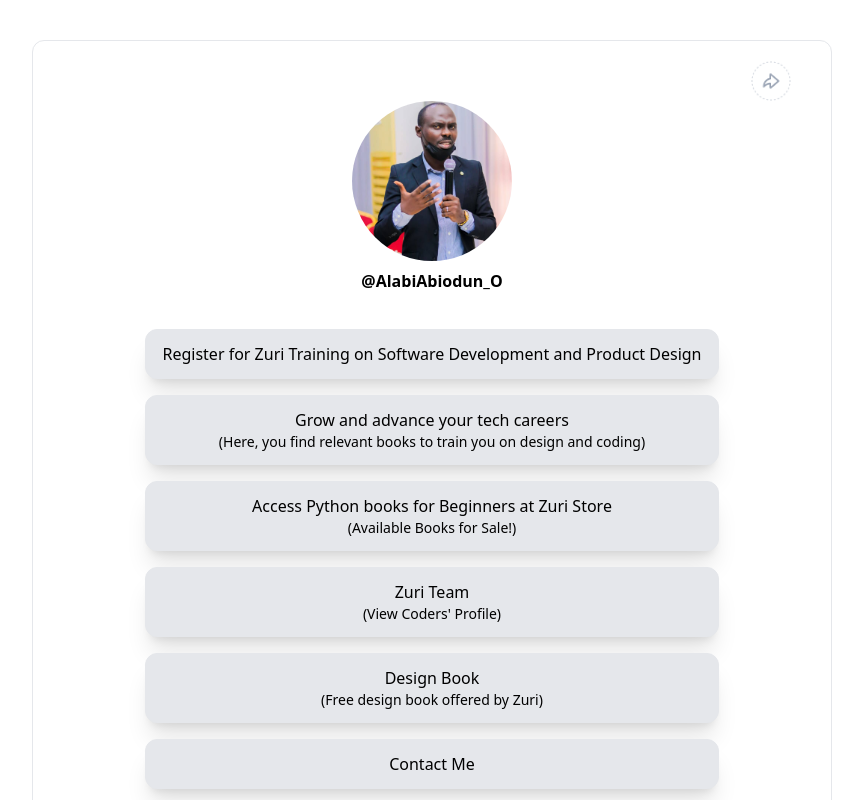
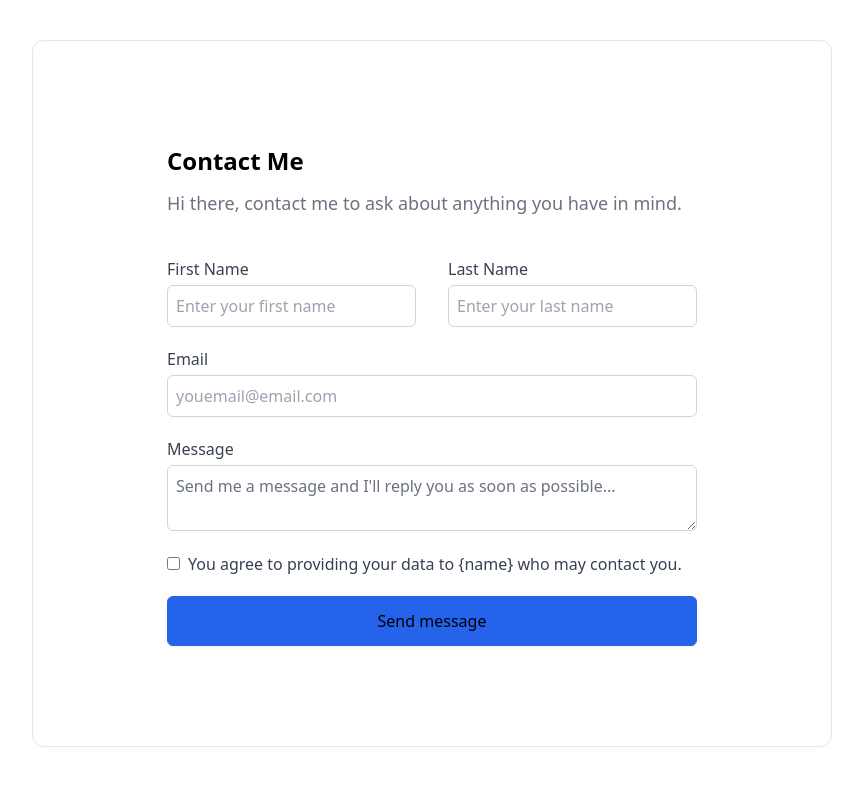
Before and after one commit to alabiabiodun/Linktree-App, a React (Create React App) app: page /contact in a window 1280 px wide. Shown: the top 800 px of the page, without its empty margins (208-1071 px from the left). Built offline with nearby package versions, Linux system fonts and the light colour scheme.

Commit message:
Contact component created and App.js, Linktree.jsx modified with react-router-dom

```diff
--- a/package.json
+++ b/package.json
@@ -9,6 +9,7 @@
     "react": "^18.2.0",
     "react-dom": "^18.2.0",
     "react-icons": "^4.6.0",
+    "react-router-dom": "^6.4.3",
     "react-scripts": "5.0.1",
     "web-vitals": "^2.1.4"
   },
--- /dev/null
+++ b/src/components/Contact.jsx
@@ -0,0 +1,42 @@
+import React from 'react'
+
+const Contact = () => {
+  return (
+    <div id='container' className='flex flex-col justify-center items-center border border-5 p-5 mt-5 mb-5 lg:ml-60 lg:mr-60 lg:mt-10 lg:mb-5 sm:m-10 md:m-20 rounded-xl w-100 h-100 bg-white-200 gap-4'>
+      <form className='mt-20 mb-20 font-inter'>
+        <h1 className='text-2xl font-semibold text-black-400 leading-10'>Contact Me</h1>
+        <p className='pt-2 text-lg font-normal text-gray-500'>Hi there, contact me to ask about anything you have in mind.</p>
+        <div id='container_name' className='flex flex-row justify-between mt-10 gap-8'>
+          <div className='w-full'>
+            <h5 className='text-md text-gray-700 font-medium leading-6'>First Name</h5>
+            <input id='first_name' name="fname" type="text" placeholder="Enter your first name" required className='w-full p-2 border border-5 border-gray-300 text-gray-300 rounded-md mt-1'/>
+          </div>
+          <div className='w-full'>
+            <h5 className='text-md text-gray-700 font-medium leading-6'>Last Name</h5>
+            <input id='last_name' name="lname" type="text" placeholder="Enter your last name" required className='w-full p-2 border border-5 border-gray-300 text-gray-300 rounded-md mt-1'/>
+          </div>
+        </div>
+        <div id='container_email' className='mt-5'>
+          <h5 className='text-md text-gray-700 font-medium leading-6'>Email</h5>
+          <input id='email' name="emailaddress" type="email" placeholder="youemail@email.com" required className='w-full p-2 border border-5 border-gray-300 text-gray-300 rounded-md mt-1'/>
+        </div>
+        <div id='container_message' className='mt-5'>
+          <h5 className='text-md text-gray-700 font-medium leading-6'>Message</h5>
+          <textarea id='message' name="comment" className='w-full p-2 border border-5 border-gray-300 text-md text-gray-500 rounded-md mt-1 font-normal leading-6'>
+            Send me a message and I'll reply you as soon as possible...
+          </textarea>
+        </div>
+        <div id='container_checkbox'>
+          <input id="checkbox" name="checkbox_base" type="checkbox" className='cursor-pointer w-100 border border-gray-100 bg-white-400 mt-5'/>
+          <label for="checkbox" className='w-100 p-2 text-md text-gray-700 font-normal leading-6 rounded-md'>{`You agree to providing your data to {name} who may contact you.`}</label>
+        </div>
+        <div id='container_button'>
+          <button id='btn__submit' className='w-full bg-blue-600 border border-1 border-blue-600 shadow-sm mt-5 rounded-md p-3 text-white-700'>Send message</button>
+        </div>
+
+      </form>
+    </div>
+  )
+}
+
+export default Contact
--- a/src/components/Linktree.jsx
+++ b/src/components/Linktree.jsx
@@ -42,7 +42,7 @@
               </a>
             </div>
             <div className='text-center w-4/5 h-auto border border-3 border-gray-200 rounded-xl shadow-xl hover:scale-[1.05] p-3 m-2 bg-gray-200'>
-              <a id='contact' href='/' rel="noreferrer">Contact Me</a>
+              <a id='contact' href='/contact' rel="noreferrer">Contact Me</a>
             </div>
             <div id='footer1' className='flex flex-row justify-center items-center gap-2 mt-10'>
               <img src= './logo/slack.png' alt='slack_logo' className='w-15 h-10' />
--- a/src/containers/App.js
+++ b/src/containers/App.js
@@ -1,12 +1,17 @@
 import React from 'react'
 import {Linktree} from '../components/Linktree'
+import Contact from '../components/Contact';
+import { BrowserRouter as Router, Routes, Route} from 'react-router-dom';
 
 const App = () => {
   return (
-    <div className='w-100 h-100'>
-      <Linktree />
-    </div>
-  )
+    <Router>
+        <Routes>
+            <Route path="/" element={<Linktree />} exact/>
+            <Route path="/contact" element={<Contact />} exact/>
+        </Routes>
+    </Router>
+)
 }
 
 export default App
```
Also changed, not shown: 1 other file (tests, documents, lock files or other folders).
